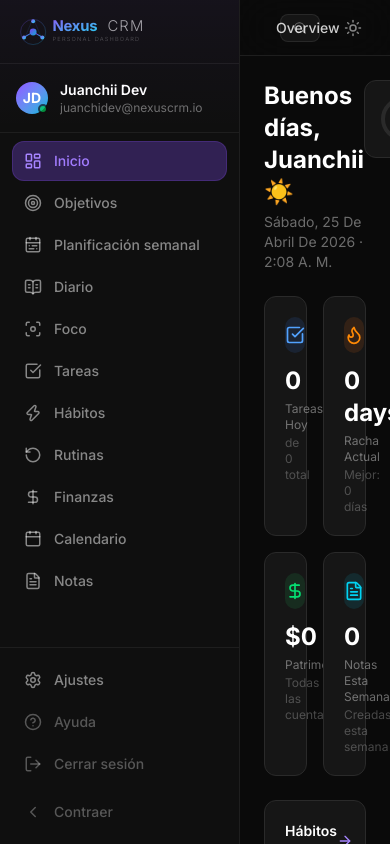
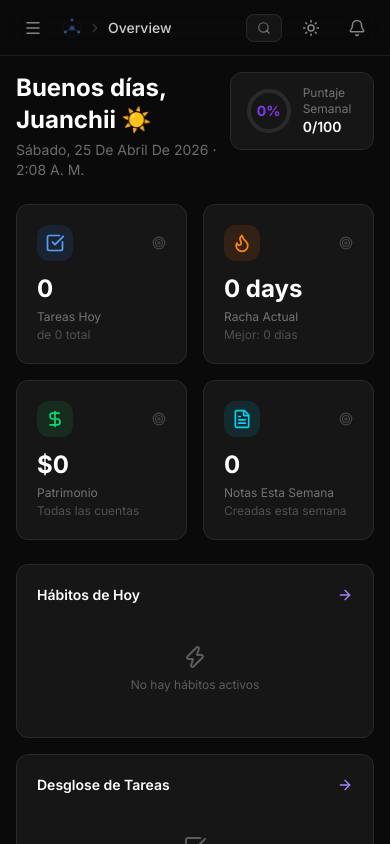
Before and after one commit to Tuwebai/dashboard-personal, a React (Vite) app: page / in a window 390 px wide. Built offline with nearby package versions, Linux system fonts and the light colour scheme.

Commit message:
mobile first settings and nav

```diff
--- a/src/features/navigation/components/Sidebar.tsx
+++ b/src/features/navigation/components/Sidebar.tsx
@@ -38,9 +38,11 @@ const BOTTOM_ITEMS: NavItem[] = [
 interface SidebarProps {
   activeModule: string;
   onNavigate: (module: string) => void;
+  mobile?: boolean;
+  onCloseMobile?: () => void;
 }
 
-export function Sidebar({ activeModule, onNavigate }: SidebarProps) {
+export function Sidebar({ activeModule, onNavigate, mobile = false, onCloseMobile }: SidebarProps) {
   const { sidebarCollapsed, toggleSidebar, user, notifications } = useAppStore();
   const { t } = useI18n();
   const unreadCount = notifications.filter(n => !n.isRead).length;
@@ -52,8 +54,11 @@ export function Sidebar({ activeModule, onNavigate }: SidebarProps) {
 
   return (
     <motion.aside
-      className="flex flex-col h-full bg-[#0f0f0f] border-r border-[#1e1e1e] relative overflow-hidden"
-      animate={{ width: sidebarCollapsed ? 72 : 240 }}
+      className={cn(
+        'flex flex-col h-full bg-[#0f0f0f] border-r border-[#1e1e1e] relative overflow-hidden',
+        mobile && 'z-50 w-[240px] max-w-[85vw] shadow-2xl'
+      )}
+      animate={{ width: mobile ? 240 : sidebarCollapsed ? 72 : 240 }}
       transition={{ duration: 0.3, ease: [0.4, 0, 0.2, 1] }}
     >
       {/* Subtle gradient top */}
@@ -104,7 +109,10 @@ export function Sidebar({ activeModule, onNavigate }: SidebarProps) {
           return (
             <button
               key={item.id}
-              onClick={() => onNavigate(item.id)}
+              onClick={() => {
+                onNavigate(item.id);
+                if (mobile) onCloseMobile?.();
+              }}
               className={cn(
                 'w-full flex items-center gap-3 px-3 py-2.5 rounded-xl transition-all duration-200 group relative cursor-pointer',
                 isActive
@@ -160,7 +168,10 @@ export function Sidebar({ activeModule, onNavigate }: SidebarProps) {
           return (
             <button
               key={item.id}
-              onClick={() => onNavigate(item.id)}
+              onClick={() => {
+                onNavigate(item.id);
+                if (mobile) onCloseMobile?.();
+              }}
               className={cn(
                 'w-full flex items-center gap-3 px-3 py-2.5 rounded-xl transition-all duration-200 cursor-pointer',
                 isActive
@@ -235,6 +246,7 @@ export function Sidebar({ activeModule, onNavigate }: SidebarProps) {
         </button>
 
         {/* Collapse Toggle */}
+        {!mobile ? (
           <button
             onClick={toggleSidebar}
             className={cn(
@@ -257,6 +269,7 @@ export function Sidebar({ activeModule, onNavigate }: SidebarProps) {
               )}
             </AnimatePresence>
           </button>
+        ) : null}
       </div>
     </motion.aside>
   );
--- a/src/features/navigation/components/TopNavbar.tsx
+++ b/src/features/navigation/components/TopNavbar.tsx
@@ -2,7 +2,7 @@ import { useEffect, useMemo, useState } from 'react';
 import { BrandLogo } from '../../../shared/ui/BrandLogo';
 import { motion, AnimatePresence } from 'framer-motion';
 import {
-  Search, Bell, Sun, Moon, ChevronRight,
+  Search, Bell, Sun, Moon, ChevronRight, Menu,
   Check, AlertCircle, TrendingUp, Calendar, Pause, Play, CheckCircle2
 } from 'lucide-react';
 import { cn } from '../../../shared/lib/cn';
@@ -37,9 +37,10 @@ const NOTIF_ICONS: Record<NotificationType, React.ComponentType<{ size?: number
 interface TopNavbarProps {
   activeModule: string;
   onNavigate: (module: string) => void;
+  onToggleSidebar?: () => void;
 }
 
-export function TopNavbar({ activeModule, onNavigate }: TopNavbarProps) {
+export function TopNavbar({ activeModule, onNavigate, onToggleSidebar }: TopNavbarProps) {
   const { t } = useI18n();
   const [notifOpen, setNotifOpen] = useState(false);
   const [now, setNow] = useState(() => Date.now());
@@ -98,7 +99,15 @@ export function TopNavbar({ activeModule, onNavigate }: TopNavbarProps) {
   }, [activeFocusSession, now]);
 
   return (
-    <header className="h-14 bg-bg-primary/80 backdrop-blur-xl border-b border-[#1e1e1e] flex items-center px-6 gap-4 sticky top-0 z-30">
+    <header className="sticky top-0 z-30 flex h-14 items-center gap-3 border-b border-[#1e1e1e] bg-bg-primary/80 px-4 backdrop-blur-xl md:px-6">
+      <button
+        type="button"
+        onClick={onToggleSidebar}
+        className="rounded-lg p-2 text-white/50 transition-all hover:bg-white/8 hover:text-white lg:hidden"
+        aria-label="Abrir navegación"
+      >
+        <Menu size={18} />
+      </button>
       {/* Breadcrumb */}
       <div className="flex items-center gap-1.5 flex-1 min-w-0">
         <BrandLogo collapsed className="h-5 w-auto opacity-50 hover:opacity-100 transition-opacity cursor-pointer" />
@@ -153,7 +162,7 @@ export function TopNavbar({ activeModule, onNavigate }: TopNavbarProps) {
       {/* Search Trigger */}
       <button
         onClick={() => setCommandPaletteOpen(true)}
-        className="flex items-center gap-2 px-3 py-1.5 bg-white/5 border border-white/8 rounded-lg text-white/40 hover:text-white/60 hover:bg-white/8 transition-all text-sm group"
+        className="flex items-center gap-2 rounded-lg border border-white/8 bg-white/5 px-2.5 py-1.5 text-sm text-white/40 transition-all group hover:bg-white/8 hover:text-white/60 sm:px-3"
       >
         <Search size={14} />
         <span className="hidden sm:inline">Search...</span>
--- a/src/layouts/dashboard-layout/DashboardLayout.tsx
+++ b/src/layouts/dashboard-layout/DashboardLayout.tsx
@@ -1,4 +1,4 @@
-import type { ReactNode } from 'react';
+import { useState, type ReactNode } from 'react';
 import { Sidebar } from '../../features/navigation/components/Sidebar';
 import { TopNavbar } from '../../features/navigation/components/TopNavbar';
 
@@ -9,12 +9,36 @@ interface DashboardLayoutProps {
 }
 
 export function DashboardLayout({ activeModule, onNavigate, children }: DashboardLayoutProps) {
+  const [mobileSidebarOpen, setMobileSidebarOpen] = useState(false);
+
   return (
     <div className="flex h-screen bg-bg-primary overflow-hidden">
-      <Sidebar activeModule={activeModule} onNavigate={onNavigate} />
+      <div className="hidden lg:flex">
+        <Sidebar activeModule={activeModule} onNavigate={onNavigate} />
+      </div>
+      {mobileSidebarOpen ? (
+        <div className="fixed inset-0 z-40 flex lg:hidden">
+          <button
+            type="button"
+            aria-label="Cerrar navegación"
+            className="flex-1 bg-black/60 backdrop-blur-sm"
+            onClick={() => setMobileSidebarOpen(false)}
+          />
+          <Sidebar
+            activeModule={activeModule}
+            onNavigate={onNavigate}
+            mobile
+            onCloseMobile={() => setMobileSidebarOpen(false)}
+          />
+        </div>
+      ) : null}
       <div className="flex-1 flex flex-col min-w-0">
-        <TopNavbar activeModule={activeModule} onNavigate={onNavigate} />
-        <main className="flex-1 overflow-y-auto p-6">{children}</main>
+        <TopNavbar
+          activeModule={activeModule}
+          onNavigate={onNavigate}
+          onToggleSidebar={() => setMobileSidebarOpen(true)}
+        />
+        <main className="flex-1 overflow-y-auto p-4 md:p-6">{children}</main>
       </div>
     </div>
   );
```
Lines whose indentation alone changed are shown as unchanged.
